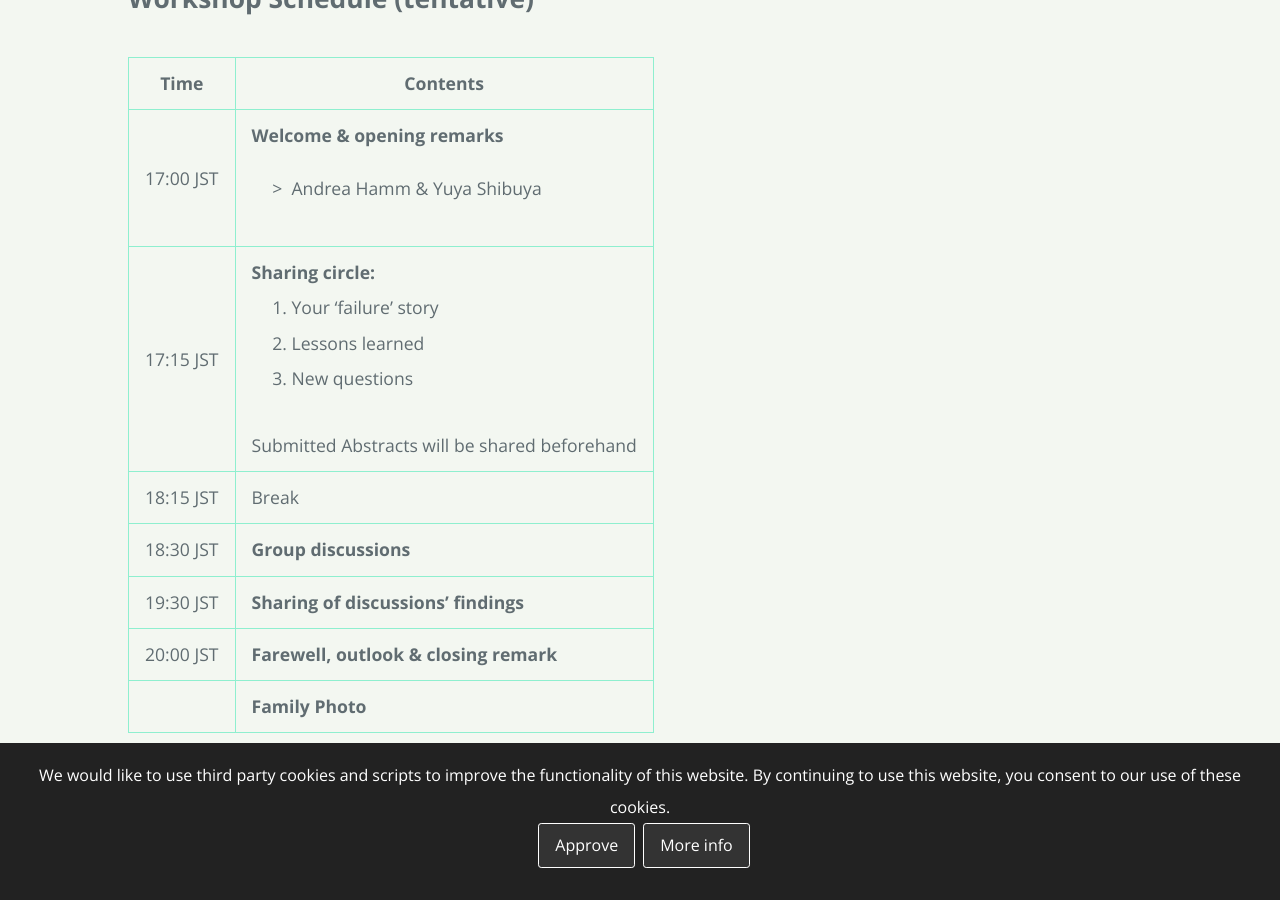
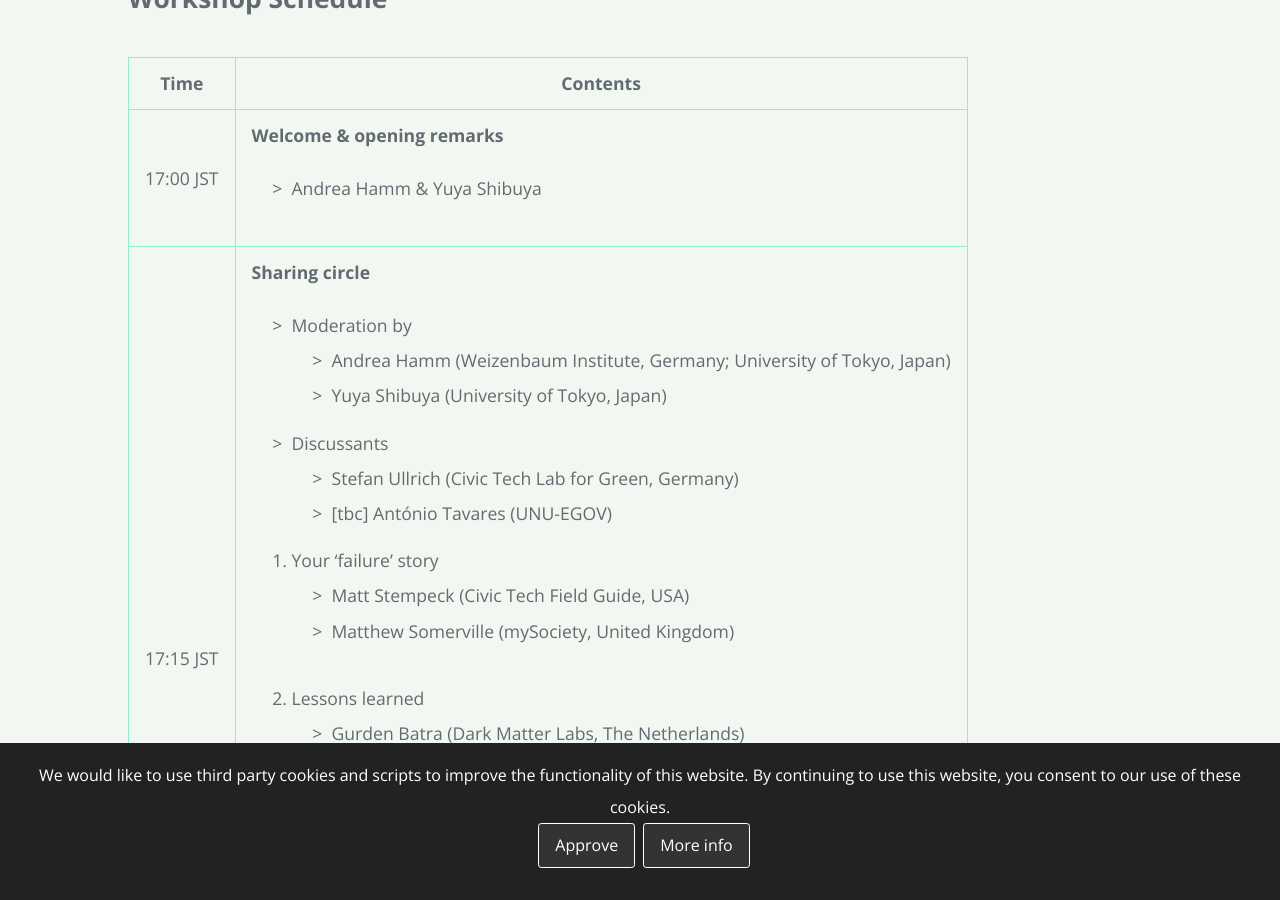
Before and after one commit to discontinued-civictech/discontinued-civictech.github.io, a Jekyll site: the page built from call.md, in a window 1280 px wide and 900 px high, scrolled down 2070 px. Built offline with Jekyll 4.4.1, drawn with Linux system fonts in a browser that asks for light colours; our own code applies the rules of GitHub Pages for plain Markdown files; some of the changed text lies outside the part shown.

Commit message:
updated the program

```diff
--- a/call.md
+++ b/call.md
@@ -24,7 +24,7 @@ Thursday, 2024 October 31, 17:00-20:00 JST // 9:00-12:00 CET (European winter ti
 Online (We will also prepare an in-person meeting room on the Hongo campus, The University of Tokyo)
 
 
-## Workshop Schedule (tentative)
+## Workshop Schedule
 
 <table style="width: 100%">
     <tbody>
@@ -42,11 +42,37 @@ Online (We will also prepare an in-person meeting room on the Hongo campus, The
         </tr>
         <tr>
             <td>17:15 JST</td>
-            <td><strong>Sharing circle:</strong>
-                <ol>
+            <td><strong>Sharing circle</strong><br>
+            <ul>
+                <li> Moderation by</li>
+                    <ul style="margin-top:0px; margin-bottom:-20px">
+                        <li>Andrea Hamm (Weizenbaum Institute, Germany; University of Tokyo, Japan)</li>
+                        <li>Yuya Shibuya (University of Tokyo, Japan)</li>
+                    </ul>
+                <li>Discussants</li>
+                <ul style="margin-top:0px; margin-bottom:-20px;">
+                    <li>Stefan Ullrich (Civic Tech Lab for Green, Germany)</li>
+                    <li>[tbc] António Tavares (UNU-EGOV)</li>
+                </ul>
+            </ul>
+               <ol>
                     <li>Your ‘failure’ story</li>
+                        <ul>
+                            <li>Matt Stempeck (Civic Tech Field Guide, USA)</li>
+                            <li>Matthew Somerville (mySociety, United Kingdom)</li>
+                        </ul>
                     <li>Lessons learned</li>
+                        <ul>
+                            <li>Gurden Batra (Dark Matter Labs, The Netherlands)</li>
+                            <li>Martin Bangratz (RWTH Aachen, Germany)</li>
+                            <li>Prasad Perera (eSri Lanka, Sri Lanka)</li>
+                            <li>Antti Knutas(LUT University, Finland) Nicolas Jullien (IMT Atlantique, France)</li>
+                        </ul>
                     <li> New questions</li>
+                        <ul>
+                            <li>Asaki Fujino (University of Tokyo)</li>
+                            <li>[tbc] Clara Crivellaro (Newcastle University, United Kingdom)</li>
+                        </ul>
                 </ol>
                 Submitted Abstracts will be shared beforehand
             </td>
@@ -67,7 +93,7 @@ Online (We will also prepare an in-person meeting room on the Hongo campus, The
         </tr>
         <tr>
             <td>20:00 JST</td>
-            <td><strong>Farewell, outlook & closing remark </strong>
+            <td><strong>Farewell, outlook & closing remark by [tbc] Prof. Yoshihide Sekimoto (UTokyo) </strong>
             </td>
         </tr>
         <tr>
```
